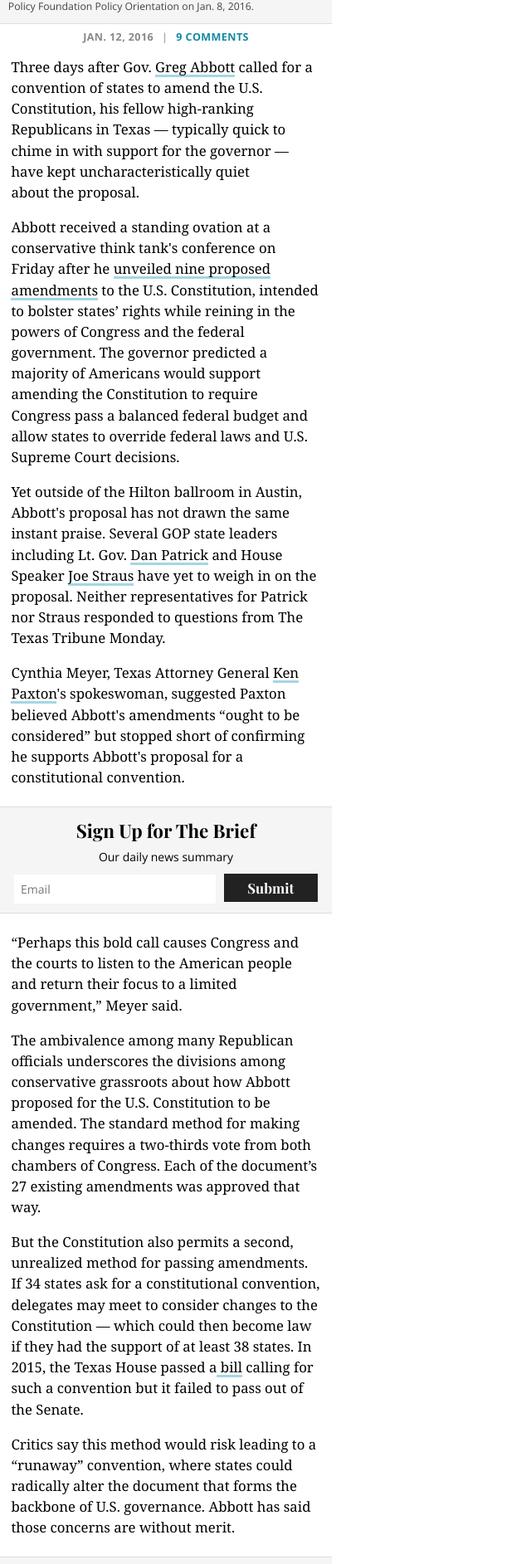
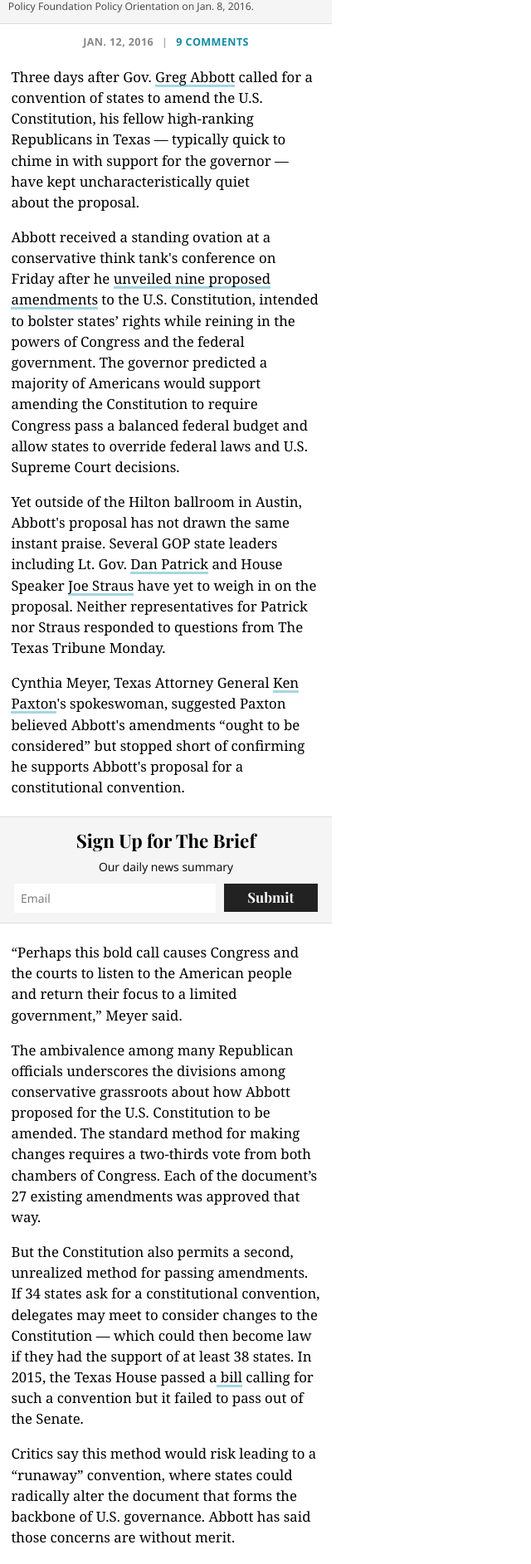
Before and after one commit to texastribune/styleguides, a Jekyll site: the page built from variation1.html, in a window 1280 px wide. Shown: the part 593-2478 px from the top of the page at 83% size, without its empty margins (0-640 px from the left). Built offline with Jekyll 4.4.1, drawn with Linux system fonts in a browser that asks for light colours; nearby versions of some CDN libraries; some web fonts are replaced.

Commit message:
Update spacing on story info and relatedcontent per Ben

```diff
--- a/_sass/protosandbox/_story.sass
+++ b/_sass/protosandbox/_story.sass
@@ -105,7 +105,7 @@ input[type="submit"], input[type="email"]
     font-size: 0.9em
     font-weight: 700
     letter-spacing: .03em
-    margin-top: 0.5em
+    margin: 1em 0
     text-align: center
     text-transform: uppercase
   .story_info--pub, .story_info--comments
@@ -253,7 +253,7 @@ input[type="submit"], input[type="email"]
         display: block
         font-size: 1.2em
         font-weight: 700
-        padding: 0.5em 2.5em
+        padding: 0.5em 1.2em
         text-decoration: none
 
 
@@ -299,7 +299,7 @@ input[type="submit"], input[type="email"]
     font-size: 0.9em
     font-weight: 700
     letter-spacing: .03em
-    margin-top: 0.5em
+    margin: 1em 0
     text-align: center
     text-transform: uppercase
   .story_info--pub, .story_info--comments
```
Also changed, not shown: css/protosandbox.min.css.
